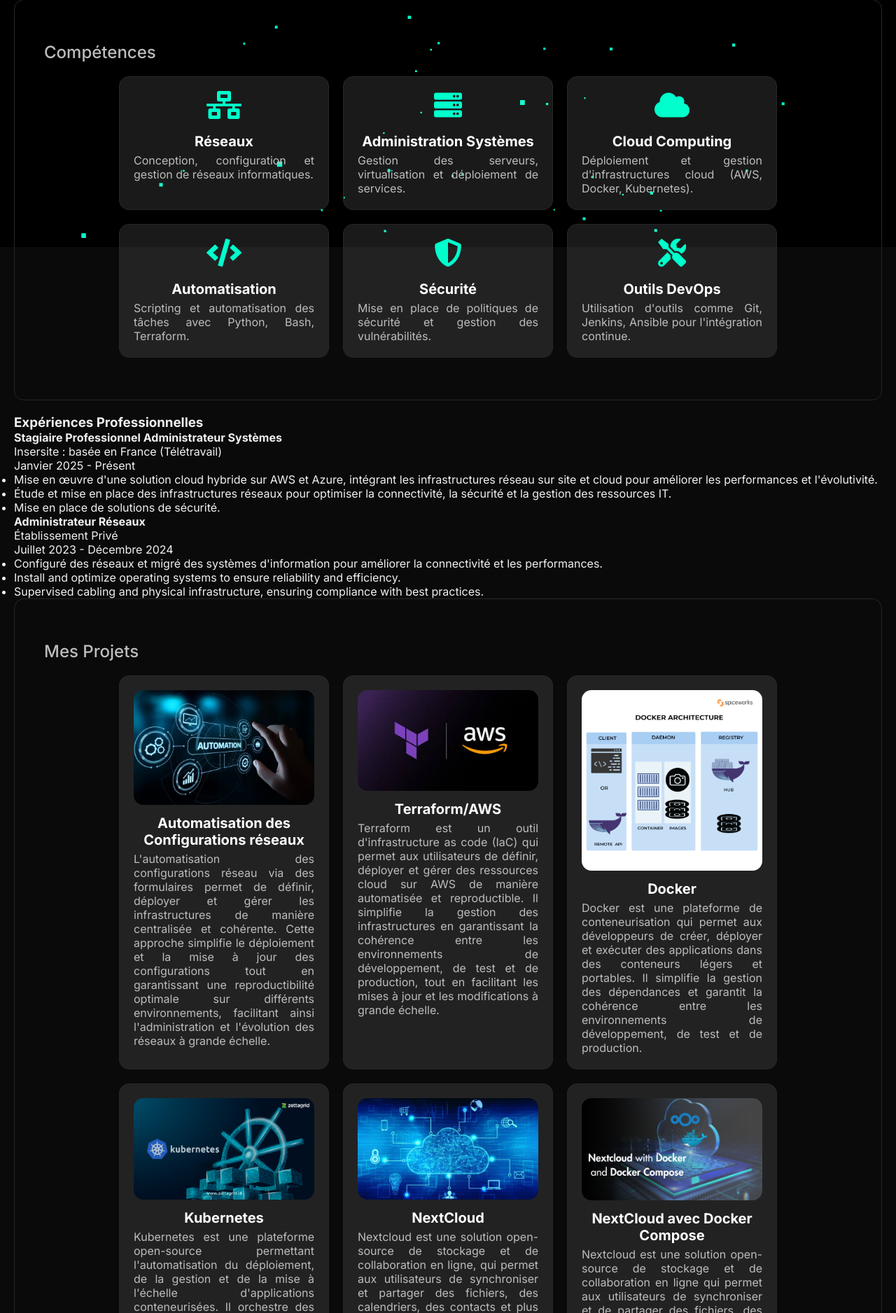
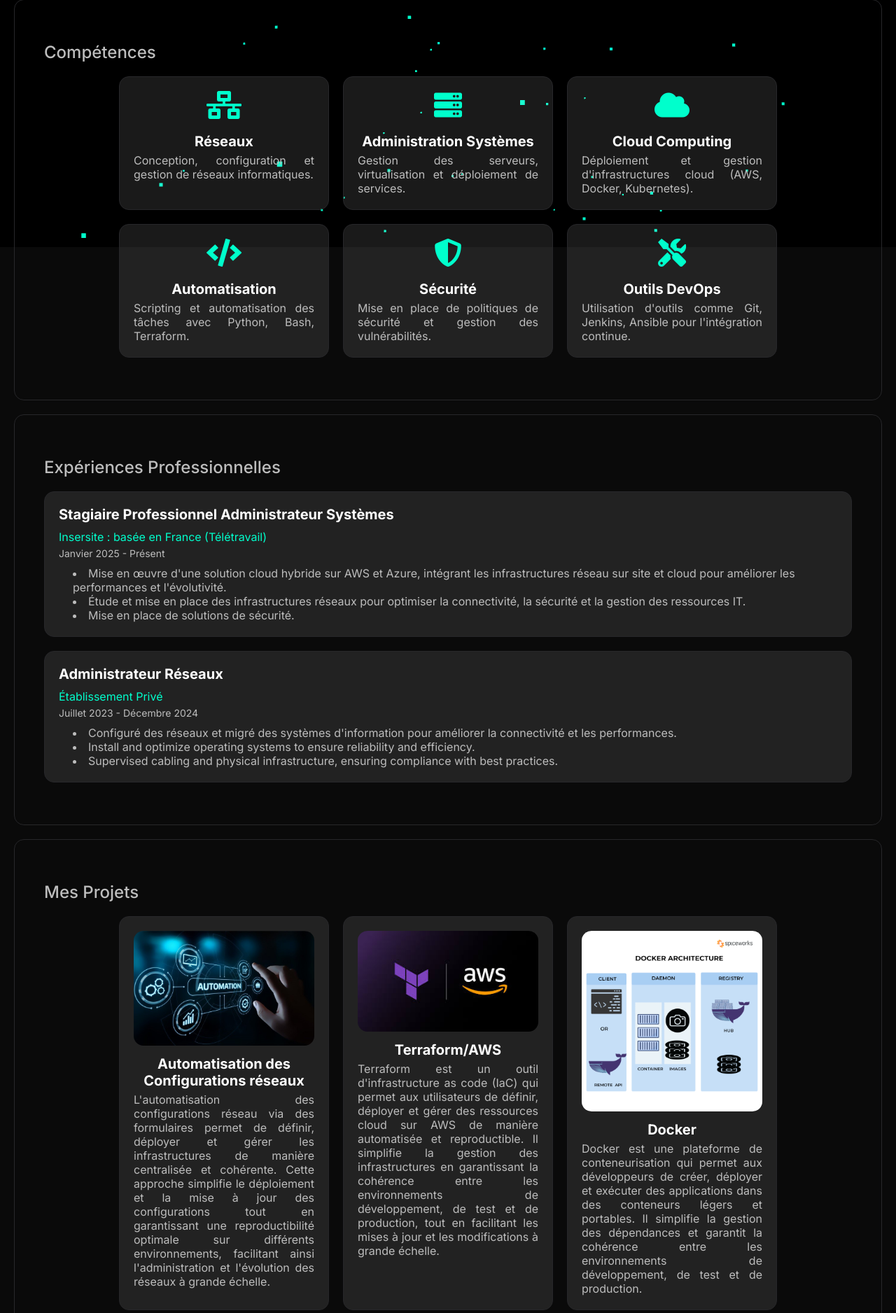
Before and after one commit to abbabz/profil, a PHP site: page /index.html in a window 1280 px wide. Shown: the part 447-2323 px from the top of the page at 70% size. Run offline with PHP 8.4, Linux system fonts and the light colour scheme; some libraries are stand-ins or nearby versions.

Commit message:
Update style.css

```diff
--- a/style.css
+++ b/style.css
@@ -222,6 +222,62 @@
     text-align: justify;
 }
 
+/* experience profetionnelle*/
+
+.experience {
+    padding: 60px 42px;
+    /*background: rgba(24, 24, 27, 0.8);*/
+    border: 1px solid #27272A;
+    border-radius: 14px;
+    /*backdrop-filter: blur(10px);*/
+    margin-bottom: 20px;
+}
+
+.experience h3 {
+    color: #BDBDBD;
+    font-size: 24px;
+    font-weight: 500;
+    margin-bottom: 20px;
+}
+
+.experience-grid {
+    display: flex;
+    flex-direction: column;
+    gap: 20px;
+}
+
+.experience-item {
+    background: rgba(255, 255, 255, 0.1);
+    border: 1px solid #27272A;
+    border-radius: 14px;
+    padding: 20px;
+}
+
+.experience-item h4 {
+    color: #fff;
+    font-size: 20px;
+    margin-bottom: 10px;
+}
+
+.experience-item .company {
+    color: #00ffcc;
+    font-size: 16px;
+    margin-bottom: 5px;
+}
+
+.experience-item .date {
+    color: #BDBDBD;
+    font-size: 14px;
+    margin-bottom: 10px;
+}
+
+.experience-item ul {
+    list-style: disc inside;
+    color: #BDBDBD;
+    font-size: 16px;
+    padding-left: 20px;
+}
+
 
 /* Section Portfolio */
 .portfolio {
```
